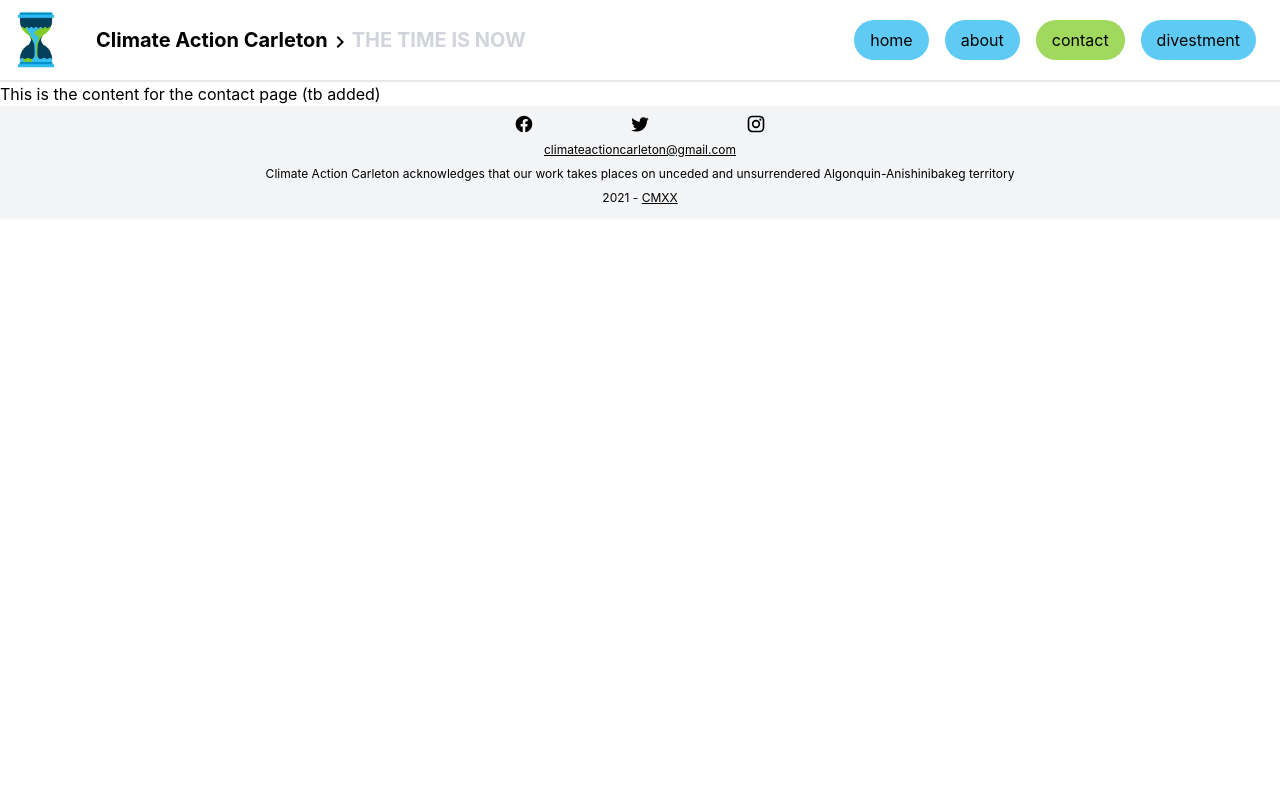
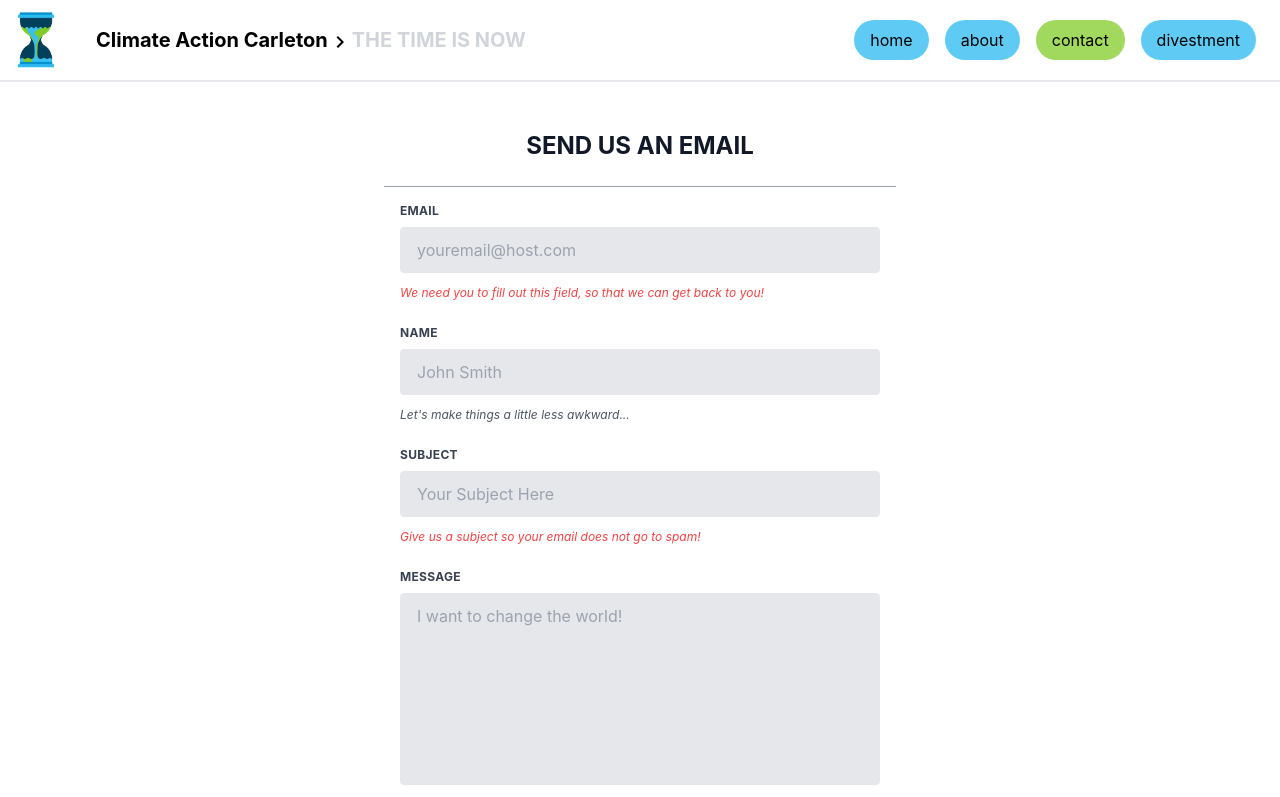
Before and after one commit to CameronDickie/cac-react, a React (Create React App) app: page /contact in a window 1280 px wide. Shown: the top 797 px of the page. Built offline with nearby package versions, Linux system fonts and the light colour scheme.

Commit message:
Contact Page implementation Got the import of the contact page and its email sending functionality implemented

```diff
--- a/package.json
+++ b/package.json
@@ -8,7 +8,8 @@
     "@testing-library/jest-dom": "^5.11.6",
     "@testing-library/react": "^11.2.2",
     "@testing-library/user-event": "^12.6.0",
-    "autoprefixer": "^9.8.6",
+    "autoprefixer": "^10.1.0",
+    "emailjs-com": "^2.6.4",
     "postcss": "^8.2.1",
     "postcss-cli": "^8.3.1",
     "react": "^17.0.1",
--- a/src/components/header.js
+++ b/src/components/header.js
@@ -112,7 +112,7 @@ class Header extends Component {
             <img className="" src={logo}></img>
           </Link>
           <TextContents></TextContents>
-          <div class="hidden ml-auto lg:inline-flex">
+          <div className="hidden ml-auto lg:inline-flex">
             <Link
               to="/"
               exact
@@ -146,14 +146,14 @@ class Header extends Component {
               Divestment
             </Link>
           </div>
-          <div class="flex lg:hidden ml-auto">
+          <div className="flex lg:hidden ml-auto">
             <NavItem icon={<MenuIco />}>
               {/* Dropdown goes here */}
               <DropdownMenu />
             </NavItem>
           </div>
         </Navbar>
-        <div class="bg-gray-200 h-0.5 w-full"></div>
+        <div className="bg-gray-200 h-0.5 w-full"></div>
       </div>
     );
   }
--- a/src/pages/Contact.js
+++ b/src/pages/Contact.js
@@ -1,13 +1,136 @@
-import {Component} from "react";
+import { Component } from "react";
+import emailjs from "emailjs-com";
 
+function sendEmail(e) {
+  e.preventDefault();
+  {
+    /* we need to make sure that none of the fields are empty and notify the user accordingly*/
+  }
+  let a = document.getElementById("address");
+  let n = document.getElementById("name");
+  let s = document.getElementById("subject");
+  let m = document.getElementById("message");
+  if (a.value === "" || n.value === "" || s.value === "" || m.value === "") {
+    let r = document.getElementById("reminder");
+    r.className = "text-red-500 text-xs italic pb-4";
+    return;
+  }
+  emailjs
+    .sendForm(
+      "service_wwrgbfi",
+      "cac_email",
+      e.target,
+      "user_OOBzVXfSJBwqdXzF0RYDj"
+    )
+    .then(
+      (result) => {
+        console.log(result.text);
+        let r = document.getElementById("reminder");
+        r.className = "text-red-500 text-xs italic hidden pb-4"
+      },
+      (error) => {
+        console.log(error.text);
+      }
+    );
+  e.target.reset();
+}
 class Contact extends Component {
-    render() {
-        return(
-            <div>
-                This is the content for the contact page (tb added)
+  render() {
+    return (
+      <div className="mt-5 divide-y divide-gray-400 p-1">
+        <div className="flex justify-center p-4">
+          <div className="card flex flex-col md:w-1/2 justify-center p-2 bg-white rounded-lg text-center">
+            <div className="prod-title">
+              <p className="text-2xl uppercase text-gray-900 font-bold">
+                Send us an Email
+              </p>
             </div>
-        )
-    }
+          </div>
+        </div>
+        <form className="w-full max-w-lg p-4 mx-auto" onSubmit={sendEmail}>
+          <div className="flex flex-wrap -mx-3 mb-6">
+            <div className="w-full px-3">
+              <label className="block uppercase tracking-wide text-gray-700 text-xs font-bold mb-2">
+                Email
+              </label>
+              <input
+                className="appearance-none block w-full bg-gray-200 text-gray-700 border border-gray-200 rounded py-3 px-4 mb-3 leading-tight focus:outline-none focus:bg-white focus:border-gray-500"
+                placeholder="youremail@host.com"
+                name="address"
+                id="address"
+              />
+              <p className="text-red-500 text-xs italic" id="aerror">
+                We need you to fill out this field, so that we can get back to
+                you!
+              </p>
+            </div>
+          </div>
+          <div className="flex flex-wrap -mx-3 mb-6">
+            <div className="w-full px-3">
+              <label className="block uppercase tracking-wide text-gray-700 text-xs font-bold mb-2">
+                Name
+              </label>
+              <input
+                className="appearance-none block w-full bg-gray-200 text-gray-700 border border-gray-200 rounded py-3 px-4 mb-3 leading-tight focus:outline-none focus:bg-white focus:border-gray-500"
+                placeholder="John Smith"
+                name="name"
+                id="name"
+              />
+              <p className="text-gray-600 text-xs italic" id="nerror">
+                Let's make things a little less awkward...
+              </p>
+            </div>
+          </div>
+          <div className="flex flex-wrap -mx-3 mb-6">
+            <div className="w-full px-3">
+              <label className="block uppercase tracking-wide text-gray-700 text-xs font-bold mb-2">
+                Subject
+              </label>
+              <input
+                className="appearance-none block w-full bg-gray-200 text-gray-700 border border-gray-200 rounded py-3 px-4 mb-3 leading-tight focus:outline-none focus:bg-white focus:border-gray-500"
+                placeholder="Your Subject Here"
+                name="subject"
+                id="subject"
+              />
+              <p className="text-red-500 text-xs italic" id="serror">
+                Give us a subject so your email does not go to spam!
+              </p>
+            </div>
+          </div>
+          <div className="flex flex-wrap -mx-3 mb-6">
+            <div className="w-full px-3">
+              <label className="block uppercase tracking-wide text-gray-700 text-xs font-bold mb-2">
+                Message
+              </label>
+              <textarea
+                className="no-resize appearance-none block w-full bg-gray-200 text-gray-700 border border-gray-200 rounded py-3 px-4 mb-3 leading-tight focus:outline-none focus:bg-white focus:border-gray-500 h-48 resize-none"
+                id="message"
+                placeholder="I want to change the world!"
+                name="message"
+              ></textarea>
+              <p className="text-gray-600 text-xs italic" id="merror">
+                Please enter a body for your email
+              </p>
+            </div>
+          </div>
+          <p className="text-red-500 text-xs italic hidden pb-4" id="reminder">
+            This is a reminder that you need to fill out all forms before
+            submitting!
+          </p>
+          <div className="md:flex md:items-center">
+            <div className="md:w-1/3">
+              <input
+                type="submit"
+                value="Send Email"
+                className="shadow bg-green-300 focus:outline-none focus:bg-green-500 text-white font-bold py-2 px-4 rounded"
+              ></input>
+            </div>
+            <div className="md:w-2/3"></div>
+          </div>
+        </form>
+      </div>
+    );
+  }
 }
 
 export default Contact;
```
Also changed, not shown: 2 other files (tests, documents, lock files or other folders).
